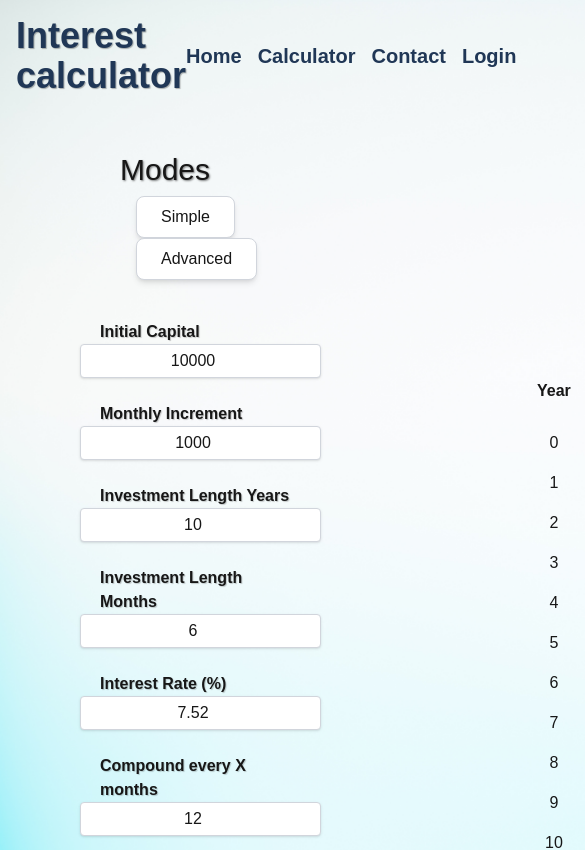
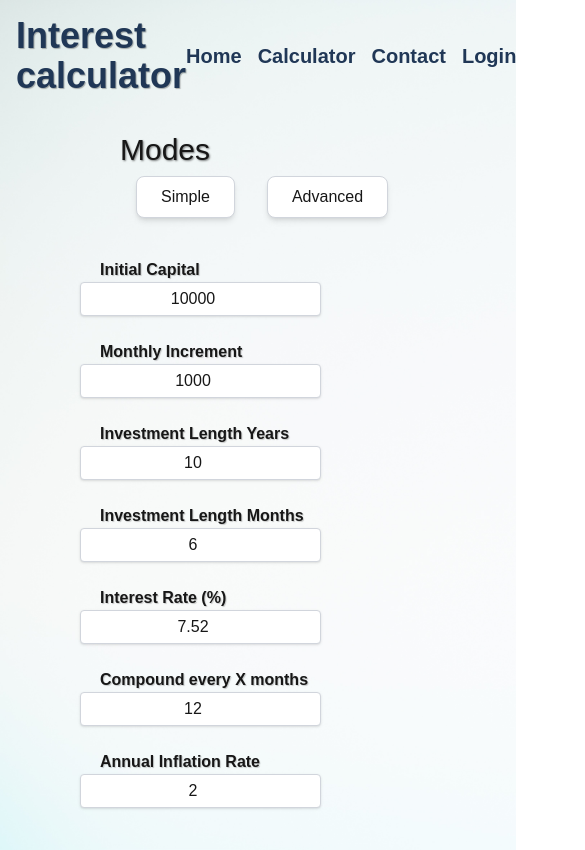
Before and after one commit to CamilleDU3/interest-calculator, a Next.js app in the folder frontend/: page /calculator in a window 390 px wide. Shown: the top 850 px of the page, 585 px wide, since content can reach past the window. Built offline with nearby package versions, Linux system fonts and the light colour scheme.

Commit message:
style(calculator-page): improve layout responsiveness and table display

```diff
--- a/frontend/app/calculator/page.tsx
+++ b/frontend/app/calculator/page.tsx
@@ -46,11 +46,11 @@ export default function CalculatorPage() {
 
     return (
         <main>
-            <div className="mx-30 my-10">
+            <div className="mx-30 mt-5 mb-10">
                 <p className="my-2 text-3xl text-shadow-[1px_1px_2px_rgba(0,0,0,0.5)]">
                     Modes
                 </p>
-                <div>
+                <div className="flex">
                     <Button variant="secondary">Simple</Button>
                     <Button variant="secondary">Advanced</Button>
                     <Button hidden disabled variant="secondary">
@@ -58,8 +58,8 @@ export default function CalculatorPage() {
                     </Button>
                 </div>
             </div>
-            <div className="flex items-center space-x-40 gap-30">
-                <fieldset className="mx-20">
+            <div className="flex flex-col sm:flex-row">
+                <fieldset className="ml-20">
                     <InputNumber
                         id="initial-capital"
                         labelText="Initial Capital"
@@ -127,9 +127,9 @@ export default function CalculatorPage() {
                     />
                 </fieldset>
 
-                <div>
-                    <table className="border-separate border-spacing-4 text-center ">
-                        <thead className="sticky top-0">
+                <div className="h-[70vh] overflow-auto ml-20">
+                    <table className="text-center border-separate border-spacing-4">
+                        <thead className="sticky top-0 backdrop-blur-[1.5px]">
                             <tr>
                                 <th>Year</th>
                                 <th>Total Income</th>
```
